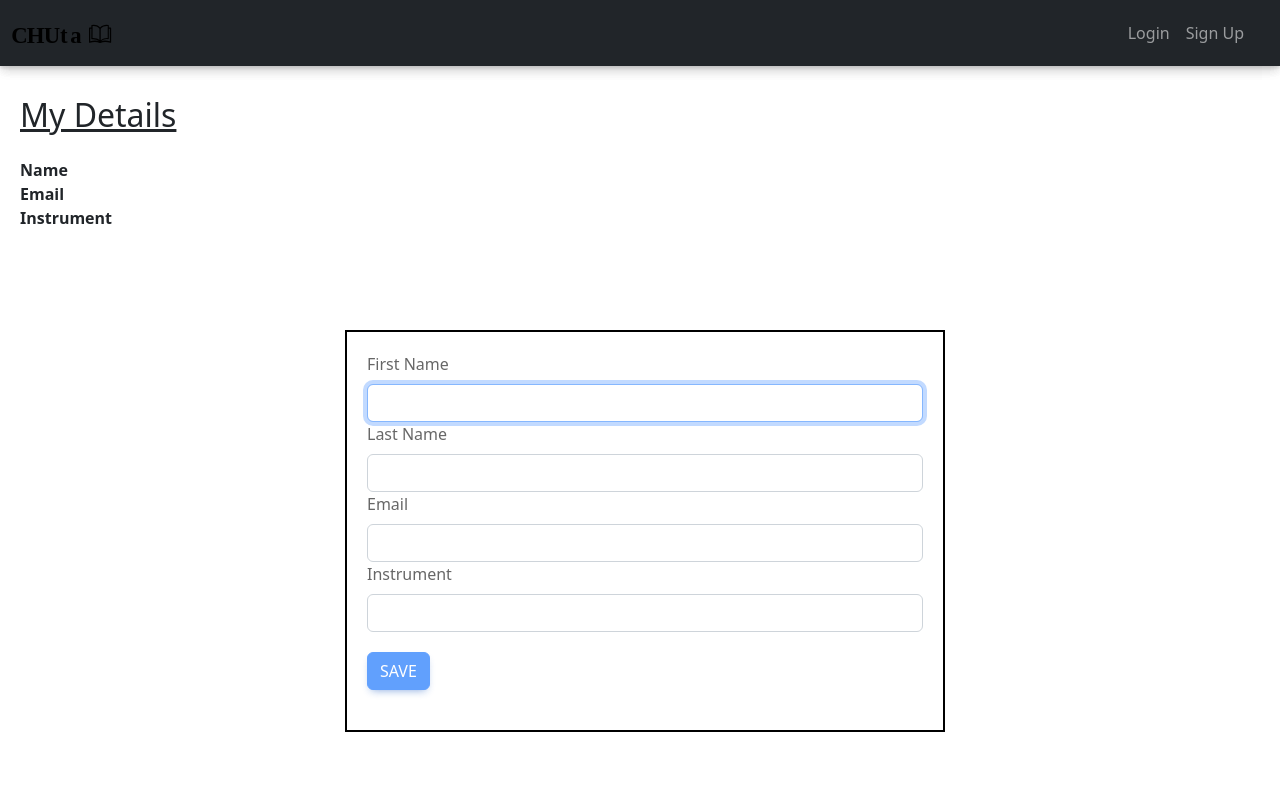
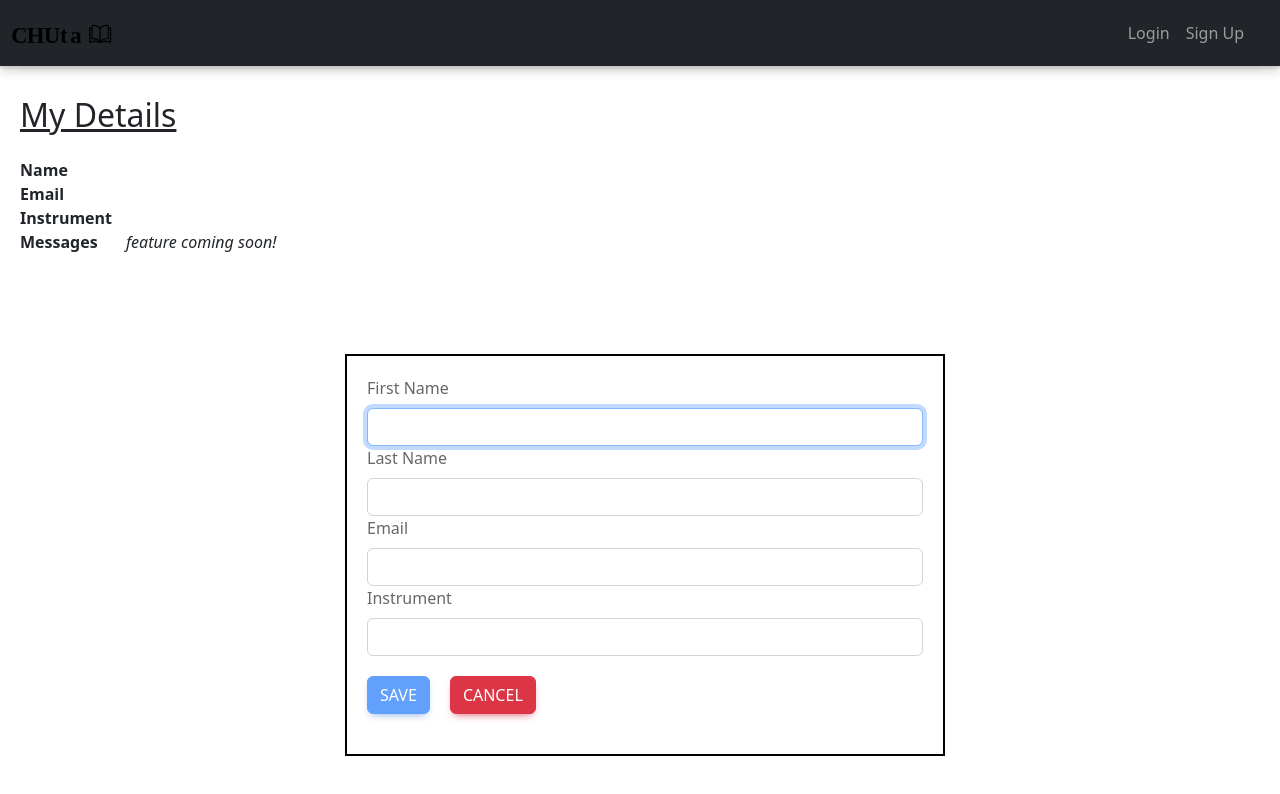
Before and after one commit to bonthebassist/Capstone, a React (Create React App) app: page /MyDetails in a window 1280 px wide. Both pictures are taken after a click on the button "EDIT". Shown: the top 794 px of the page. Built offline with nearby package versions, Linux system fonts and the light colour scheme; no server answers; some icons are missing.

Commit message:
minor changes - update to display messages failed, future feature

```diff
--- a/src/pages/MyDetailsPage.js
+++ b/src/pages/MyDetailsPage.js
@@ -3,6 +3,7 @@ import { Button, Form, Container } from 'react-bootstrap';
 import DashboardElements from './DashboardPage';
 import axios from 'axios';
 import {AuthContext} from '../context/AuthProvider';
+import { Icon } from '@iconify/react';
 
 export default function MyDetailsPage() {
   const {auth} = useContext(AuthContext)
@@ -31,6 +32,7 @@ export default function MyDetailsPage() {
   useEffect(() => {
     setErrMsg('')
   }, [editedDetails])
+
 
   const handleSubmit = (e) => {
     e.preventDefault()
@@ -75,6 +77,16 @@ export default function MyDetailsPage() {
           <strong>Name</strong> {userDetails.firstName} {userDetails.lastName}<br />
           <strong>Email</strong> {userDetails.email}<br />
           <strong>Instrument</strong> {userDetails.instrument}<br />
+          <strong>Messages </strong>
+          <Icon icon="noto-v1:party-popper" width="20" height="20" rotate={3} />
+          <em> feature coming soon! </em>
+          <Icon icon="noto-v1:party-popper" width="20" height="20" />
+          {/* <ul>
+            <li><strong>To send Invoice</strong>{userDetails.messages.invoiceSend ? userDetails.messages.invoiceSend : <em> unset</em>}</li>
+            <li><strong>Invoice Reminder</strong>{userDetails.messages.invoiceReminder ? userDetails.messages.invoiceReminder : <em> unset</em>}</li>
+            <li><strong>Late student</strong>{userDetails.messages.lateForLesson ? userDetails.messages.lateForLesson : <em> unset</em>}</li>
+            <li><strong>Absent student</strong>{userDetails.messages.absentFromLesson ? userDetails.messages.absentFromLesson : <em> unset</em>}</li>
+          </ul> */}
       </p>
       {successMsg ? <p className='success-msg'>{successMsg}</p> : null}
       {clicked ?
@@ -125,6 +137,7 @@ export default function MyDetailsPage() {
                   </Form.Group>
                   <Form.Group>
                       <Button type="submit" disabled={!editedDetails.firstName || !editedDetails.lastName || !editedDetails.email }>Save</Button>
+                      <Button variant='danger' type="button" onClick={()=> setClicked(false)}>Cancel</Button>
                   </Form.Group>
 
               </Form>
```
